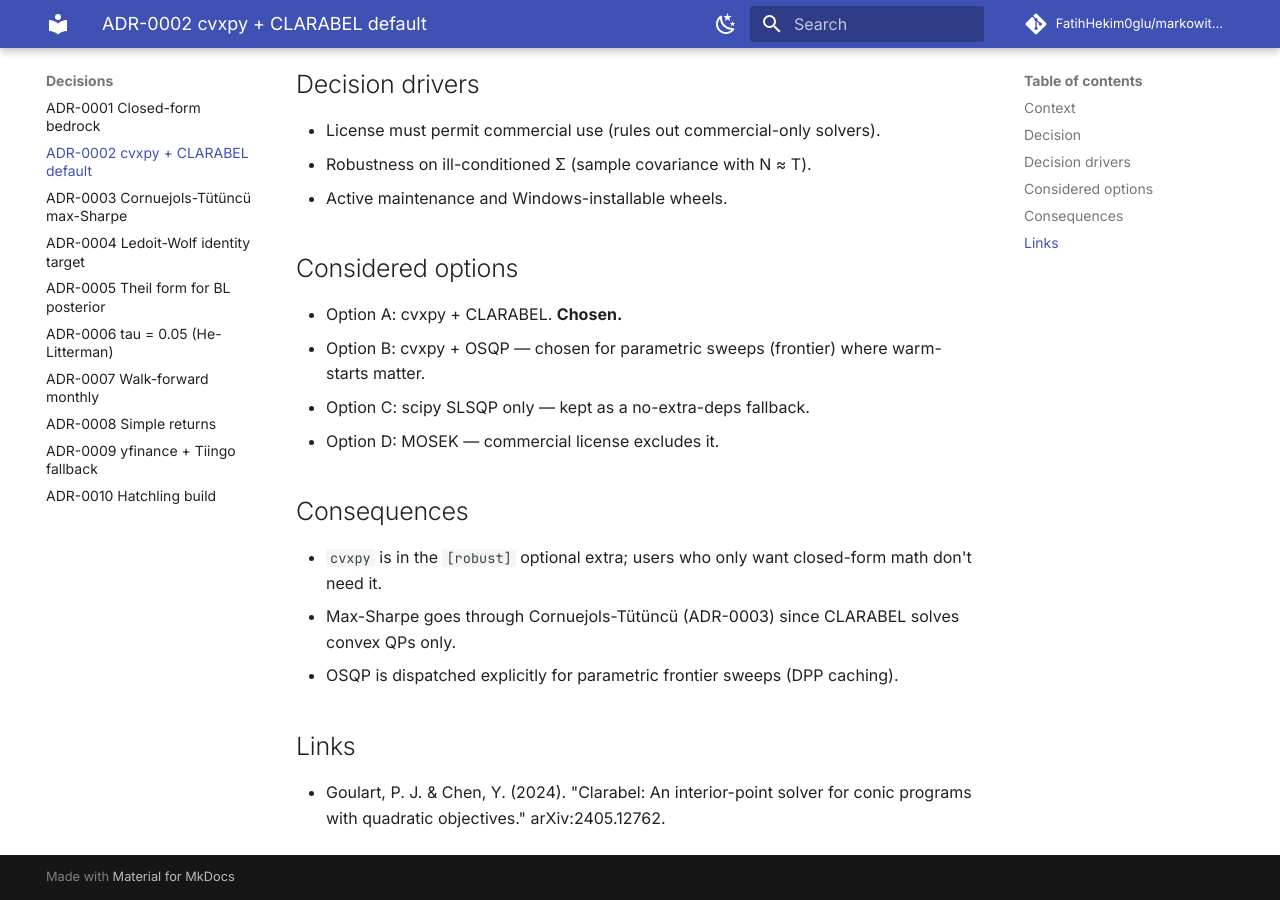
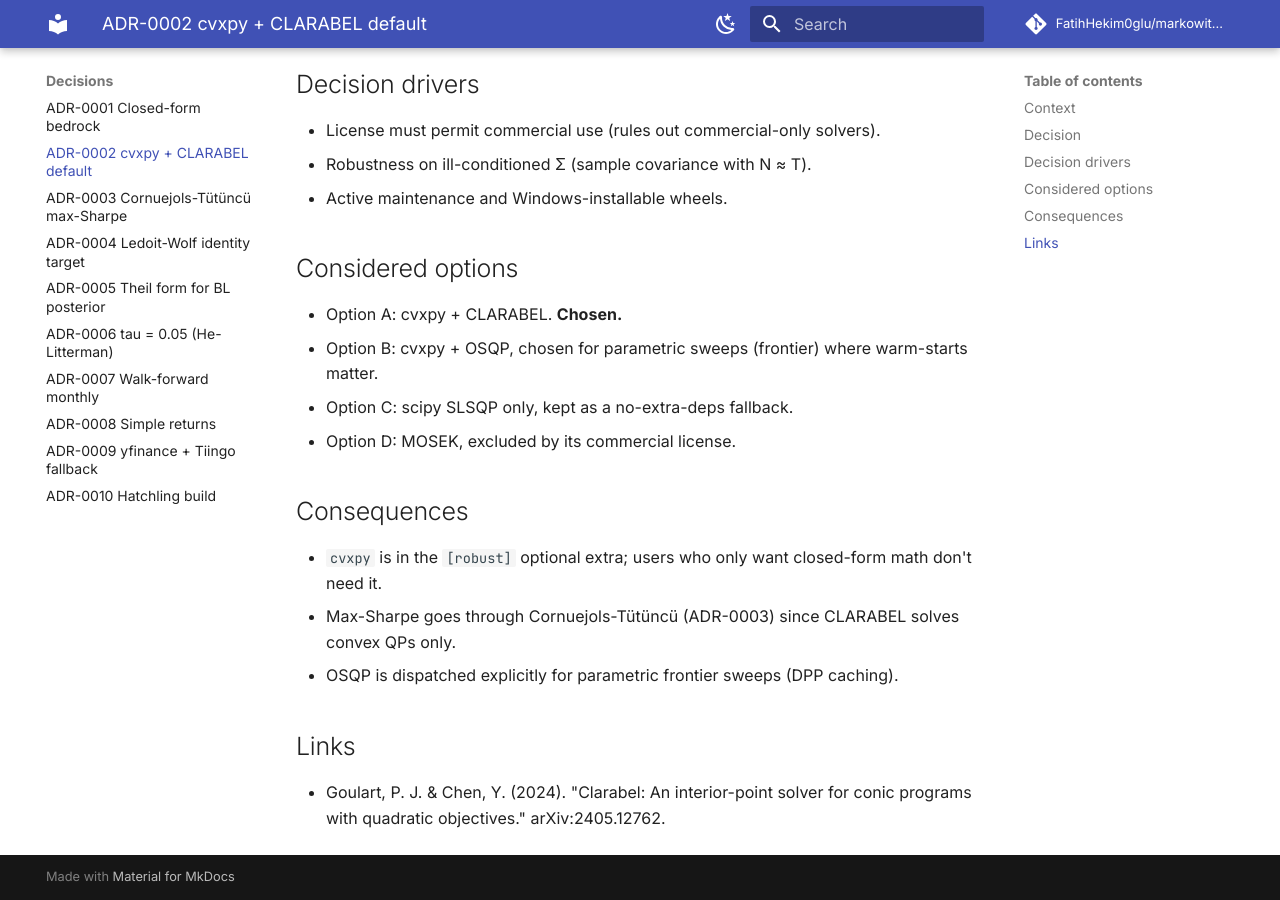
Before and after one commit to FatihHekim0glu/markowitz-optimizer, an MkDocs documentation site: the page built from docs/decisions/0002-cvxpy-clarabel-default.md, in a window 1280 px wide and 900 px high, scrolled down 611 px. Built offline with MkDocs 1.6.1 and Material for MkDocs 9.7.7, drawn with Linux system fonts in a browser that asks for light colours; comment, search, counter and statistics services are not loaded.

```diff
--- a/docs/decisions/0002-cvxpy-clarabel-default.md
+++ b/docs/decisions/0002-cvxpy-clarabel-default.md
@@ -20,9 +20,9 @@ Default to **cvxpy + CLARABEL**. CLARABEL is open-source (Apache-2.0), an interi
 ## Considered options
 
 - Option A: cvxpy + CLARABEL. **Chosen.**
-- Option B: cvxpy + OSQP — chosen for parametric sweeps (frontier) where warm-starts matter.
-- Option C: scipy SLSQP only — kept as a no-extra-deps fallback.
-- Option D: MOSEK — commercial license excludes it.
+- Option B: cvxpy + OSQP, chosen for parametric sweeps (frontier) where warm-starts matter.
+- Option C: scipy SLSQP only, kept as a no-extra-deps fallback.
+- Option D: MOSEK, excluded by its commercial license.
 
 ## Consequences
 
```
Also changed, not shown: README.md (+16 -13 lines), docs/decisions/0003-cornuejols-tutuncu-max-sharpe.md (+1 -1 lines), docs/decisions/0005-theil-form-bl-posterior.md (+1 -1 lines), docs/decisions/0006-tau-005-he-litterman.md (+1 -1 lines).
